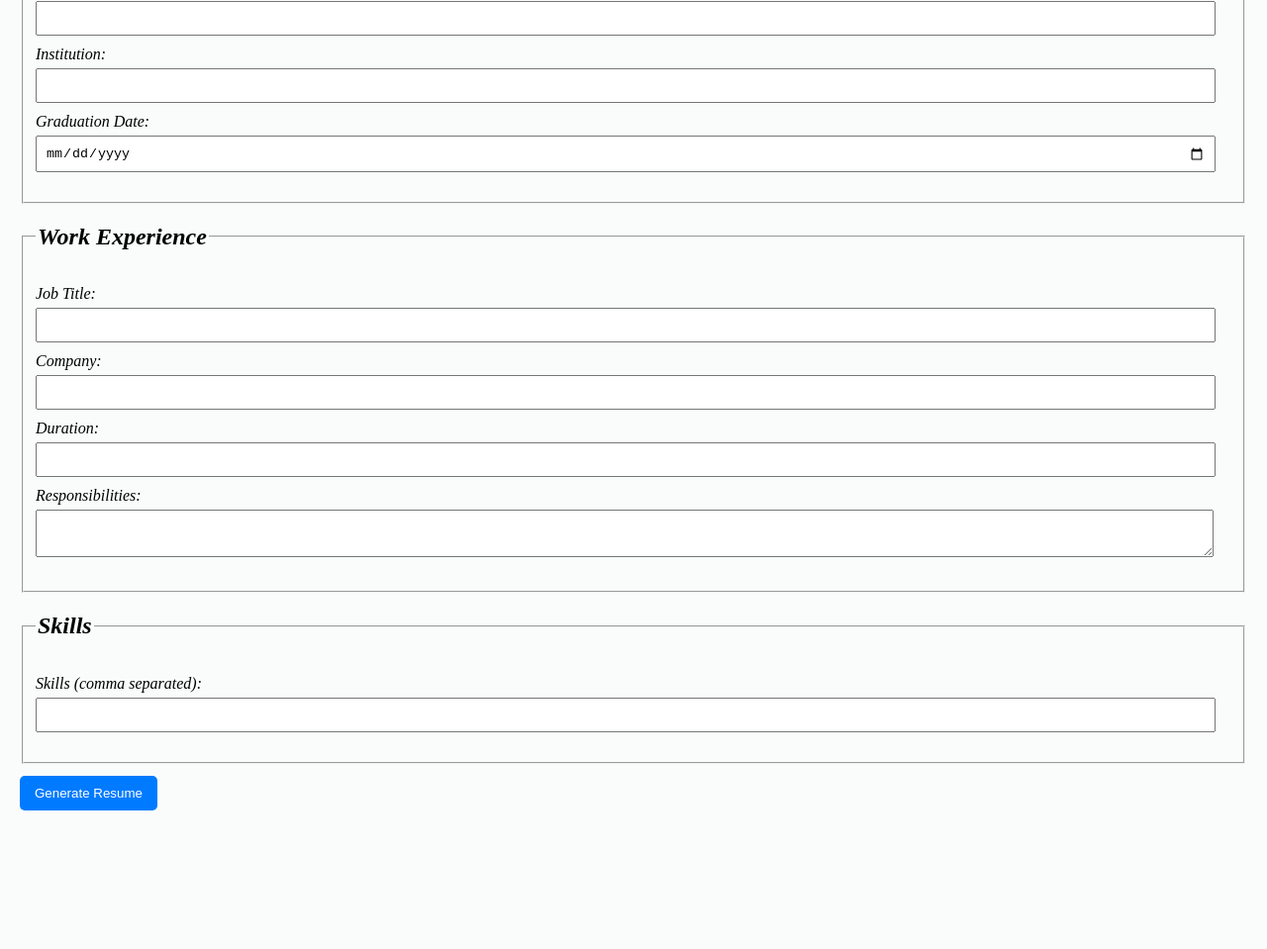
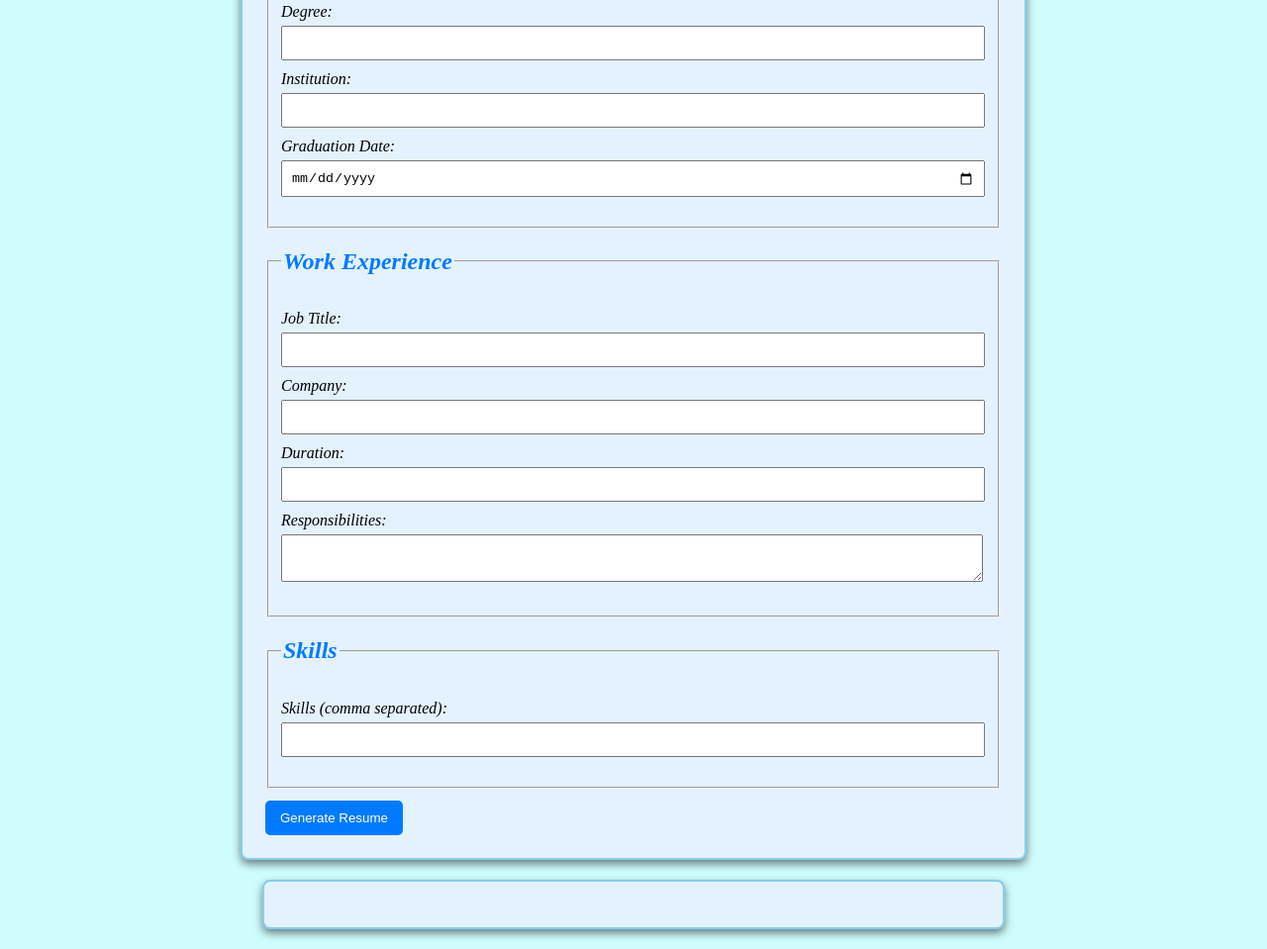
Before and after one commit to BakhtawarAbbasi/Hackathon-Milestone4, a plain HTML site: page index.html in a window 1280 px wide. Shown: the part 493-1452 px from the top of the page at 99% size. Before the commit the page ends 1332 px from the top, so only its background shows below. Drawn offline with Linux system fonts and the light colour scheme.

Commit message:
Hacathon Milestone4

```diff
--- a/index.html
+++ b/index.html
@@ -7,7 +7,7 @@
   <link rel="stylesheet" href="style.css">
 </head>
 <body>
-  <h1>Dynamic Editable Resume Builder</h1>
+  <h1>Editable Resume Builder</h1>
   <form id="resumeForm">
     <fieldset>
       <legend><h2>Personal Information</h2></legend>
--- a/style.css
+++ b/style.css
@@ -1,26 +1,48 @@
+/* styles.css */
 body {
   font-style: italic;
   margin: 20px;
-    background-color: rgb(250, 252, 252);
+  background-color: rgb(207, 252, 252);
+
 }
-  h1 {
+
+h1{
   text-align: center;
+  text-shadow: 1px 2px pink;
+  color: #007BFF;
 }
+
 form {
   margin-bottom: 20px;
+  padding: 23px;
+  width: 60%;
+  border: 2px solid skyblue;
+  border-radius: 8px;
+  background-color: rgb(228, 242, 255);
+  box-shadow: 0 4px 8px rgba(0, 0, 0, 0.5);
+  margin-left: auto;
+  margin-right: auto;
 }
+
+legend h2{
+  color: #007BFF;
+}
+
 section {
   margin-bottom: 20px;
 }
+
 label {
   display: block;
   margin-top: 10px;
 }
+
 input, textarea {
   width: 97%;
   padding: 8px;
   margin-top: 5px;
 }
+
 button {
   padding: 10px 15px;
   background-color: #007BFF;
@@ -30,17 +52,31 @@ body {
   cursor: pointer;
   margin-top: 12px;
 }
+
 button:hover {
   background-color: #0056b3;
 }
+
+#resumeOutput {
+  max-width: 700px;
+  margin: auto;
+  padding: 23px;
+  border: 2px solid skyblue;
+  border-radius: 8px;
+  background-color: rgb(228, 242, 255);
+  box-shadow: 0 4px 8px rgba(0, 0, 0, 0.5);
+}
+
 .resume-output {
   margin-top: 20px;
 }
+
 .resume-output h2 {
   margin-top: 0;
+  color: #007BFF;
+  text-align: center;
 }
-  .resume-output [contenteditable="true"] {
-    border: 1px dashed #007BFF;
-    background-color: #f9f9f9;
-    padding: 5px;
+.resume-output h3 {
+  color: #0056b3;
+
 }
```
Lines whose indentation alone changed are shown as unchanged.
